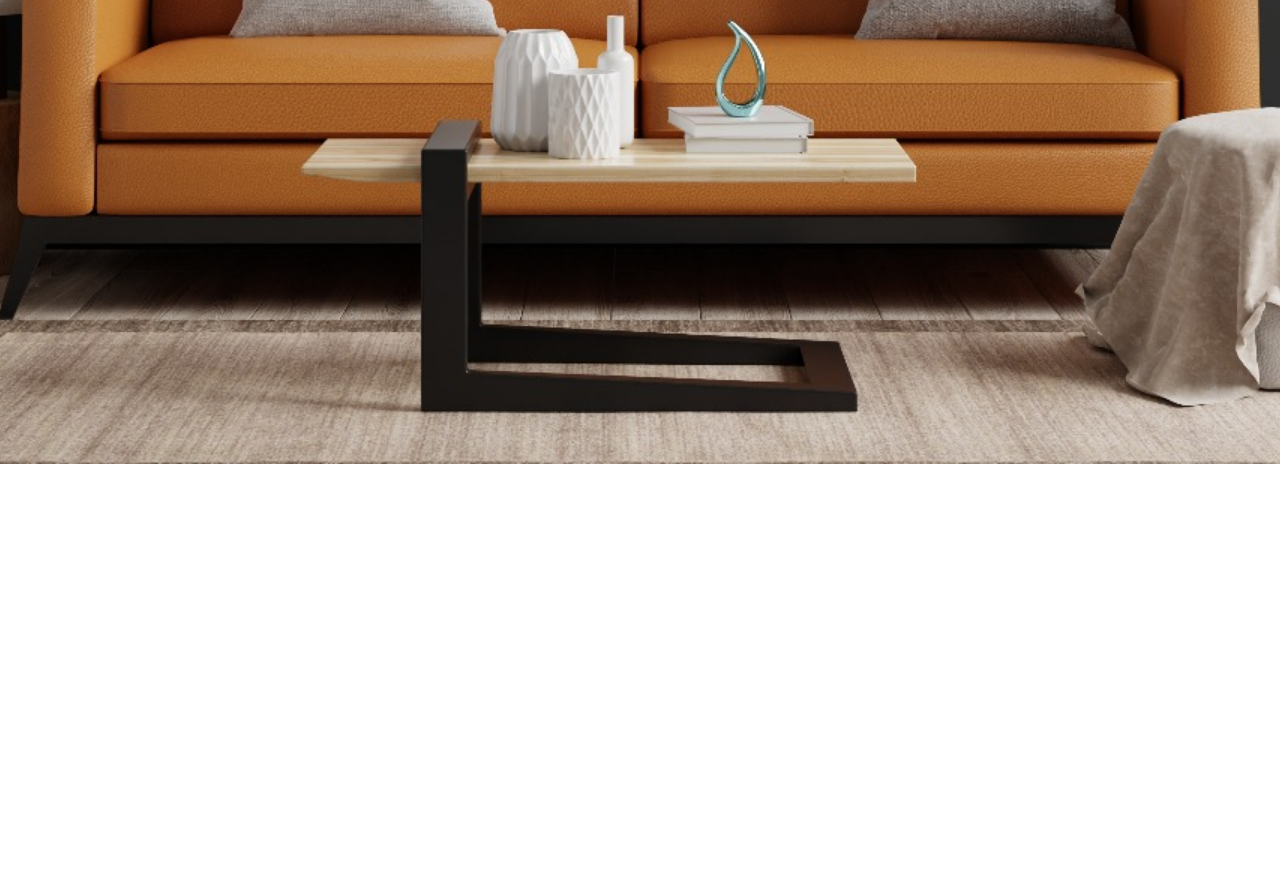
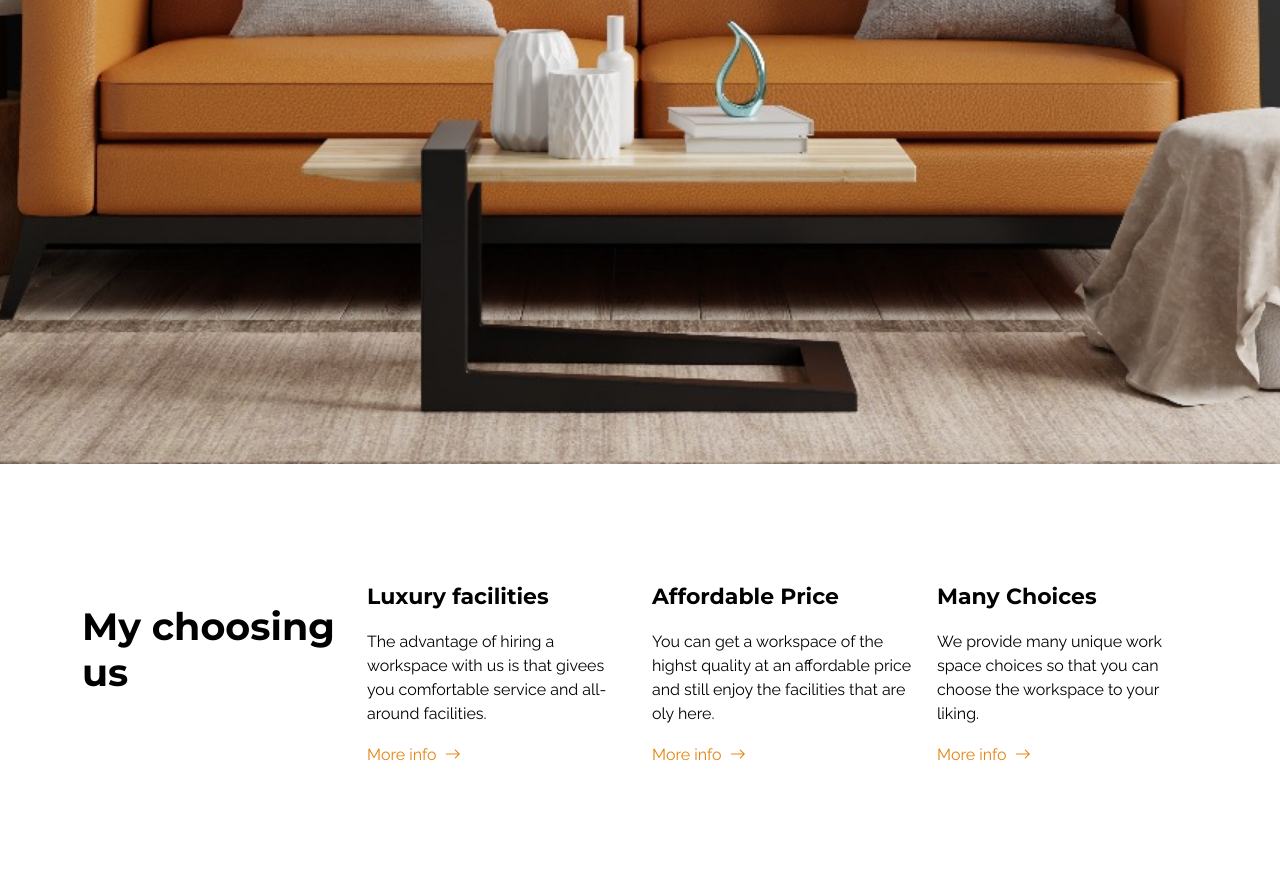
Before and after one commit to alejoriano06/bootstrap_2, a plain HTML site: page index.html in a window 1280 px wide. Shown: the part 976-1863 px from the top of the page. Before the commit the page ends 1440 px from the top, so only its background shows below. Drawn offline with nearby package versions, Linux system fonts and the light colour scheme.

Commit message:
realice la seccion de why choosing-us

```diff
--- a/css/style.css
+++ b/css/style.css
@@ -40,8 +40,8 @@ span {
     --white-color: #ffffff;
     --dark-color: #000000;
     --fs-title1: 80px;
-    --fs-title2: 42px;
-    --fs-title3: 24px;
+    --fs-title2: 38px;
+    --fs-title3: 22px;
     --fs-title4: 18px;
     --fs-text: 16px;
 }
@@ -159,6 +159,41 @@ header .bag-button .counter-products {
     right:60px ;
 }
 
+/* estilos main */
+#chossing-us{
+    width: 100%;
+    position: relative;
+    background: var(--white-color);
+    padding: 120px 0;
+}
+#chossing-us h2{
+    font-weight: 700;
+    font-size: var(--fs-title2);
+    color: var(--dark-color);
+    padding-top: 20px;
+}
+#chossing-us h3{
+    font-weight: 700;
+    font-size: var(--fs-title3);
+    color: var(--dark-color);
+}
+#chossing-us p{
+    font-size: var(--fs-text);
+    color: var(--dark-color);
+    margin-top: 20px;
+}
+#chossing-us a{
+    color: var(--primary-color);
+    text-decoration: none;
+}
+#chossing-us a i{
+    margin-left: 4px;
+    transition: .5s;
+}
+#chossing-us a:hover i{
+    margin-left: 15px;
+}
+
 /* 6. Estilos responsive Tablet */
 @media screen and(min-width:768px) and (max-width:1068px) {}
 
--- a/index.html
+++ b/index.html
@@ -68,6 +68,44 @@
         </div>
     </header>
 
+    <main>
+        <section id="chossing-us">
+            <div class="container">
+                <div class="row">
+                    <div class="col-lg-3 cold-md-6">
+                    <h2>My choosing us</h2>
+                    <br>
+
+                </div>
+                <div class="col-lg-3 cold-md-6">
+                    <h3>Luxury facilities</h3>
+                    <p>The advantage of hiring a workspace with us is that givees you comfortable service and all-around facilities. </p>
+                    <a href="#">More info <i class="bi bi-arrow-right"></i></a>
+                </div>
+                <div class="col-lg-3 cold-md-6">
+                    <h3>Affordable Price</h3>
+                    <p>You can get a workspace of the highst quality at an affordable price and still enjoy the facilities that are oly here.</p>
+
+                    <a href="#">More info <i class="bi bi-arrow-right"></i></a>
+                </div>
+                <div class="col-lg-3 cold-md-6">
+                    <h3>Many Choices</h3>
+                    <p>We provide many unique work space choices so that you can choose the workspace to your liking.</p>
+
+                    <a href="#">More info <i class="bi bi-arrow-right"></i></a>
+                </div>
+                </div>
+
+
+
+
+            </div>
+
+
+
+        </section>
+    </main>
+
 
 
 
```
